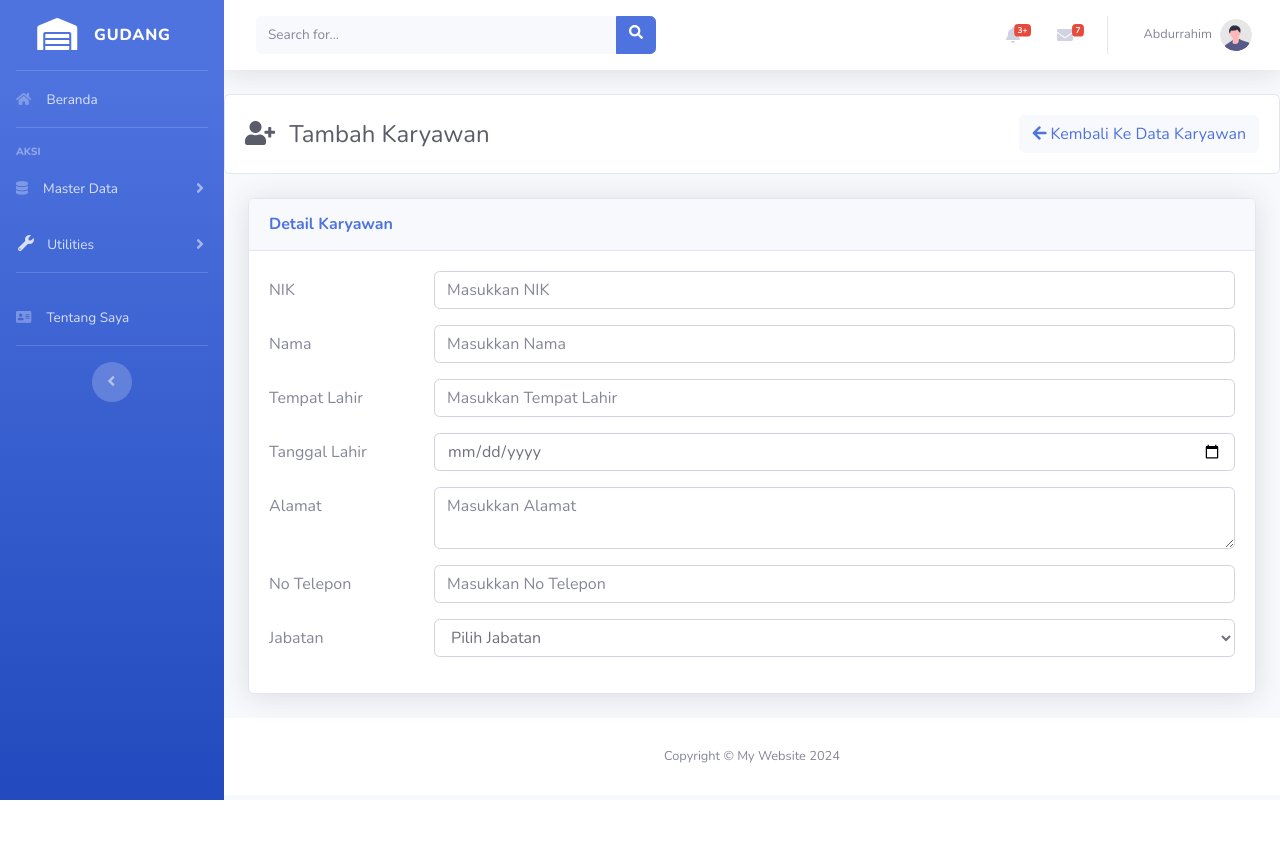
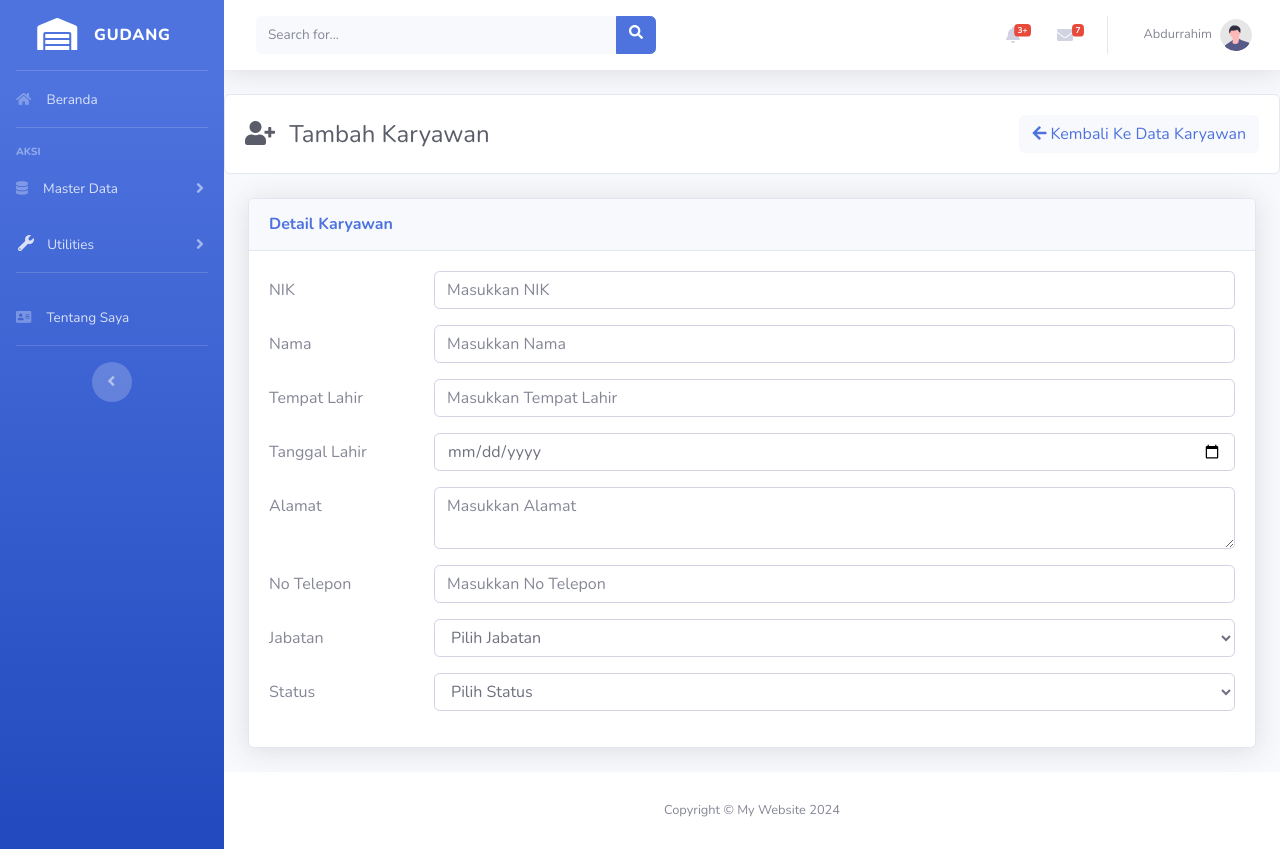
Before and after one commit to abdurrahimFSD/Praktikum-Web2-UNISKA, a PHP site: page /pages/karyawan_add.php in a window 1280 px wide. Before the commit the page ends 800 px from the top, so only its background shows below. Run offline with PHP 8.4, Linux system fonts and the light colour scheme; some libraries are stand-ins or nearby versions.

Commit message:
Menambahkan select status

```diff
--- a/pages/karyawan_add.php
+++ b/pages/karyawan_add.php
@@ -83,6 +83,17 @@
                                         </select>
                                     </div>
                                 </div>
+                                <div class="mb-3 row">
+                                    <label for="status" class="col-sm-2 col-form-label">Status</label>
+                                    <div class="col-sm-10">
+                                        <select class="form-select form-control" id="status" aria-label="Default select example">
+                                            <option selected>Pilih Status</option>
+                                            <option value="Outsourcing">Outsourcing</option>
+                                            <option value="Kontrak">Kontrak</option>
+                                            <option value="Tetap">Tetap</option>
+                                        </select>
+                                    </div>
+                                </div>
 
                             </form>
                         </div>
```
